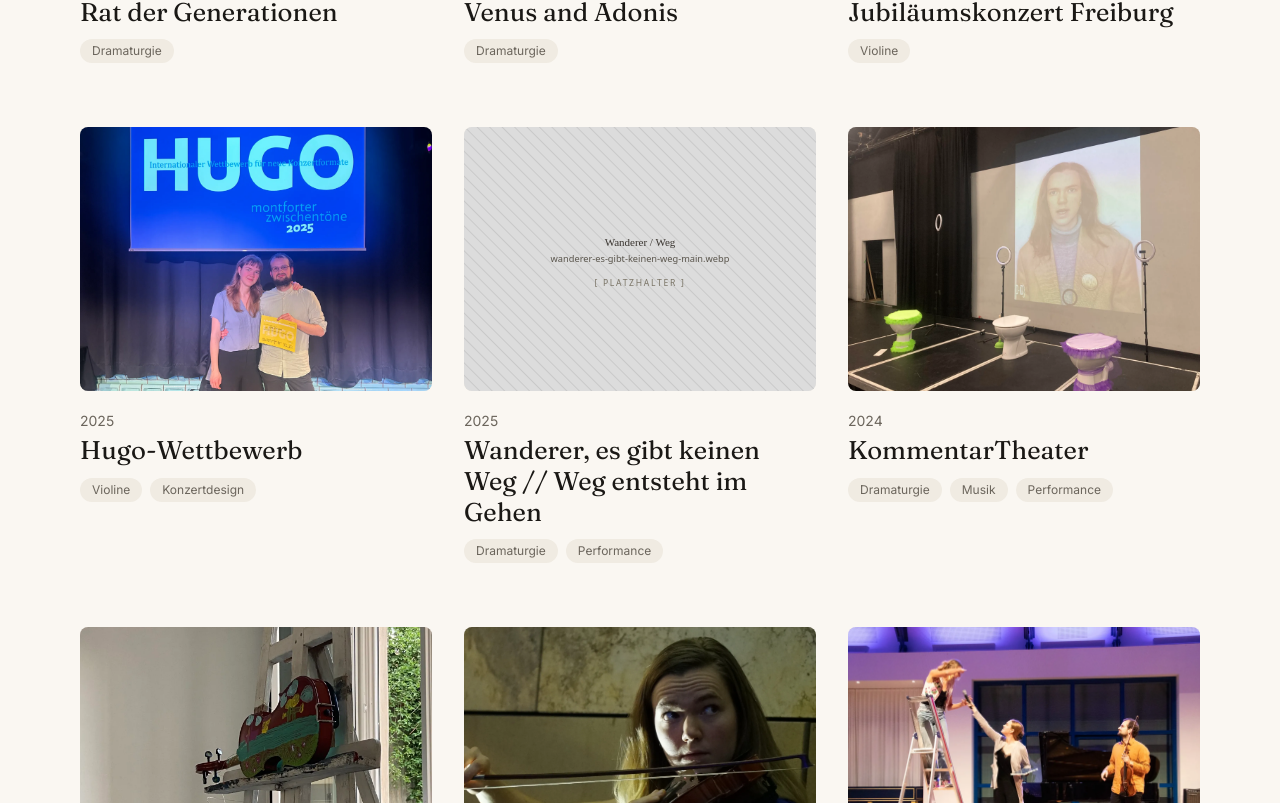
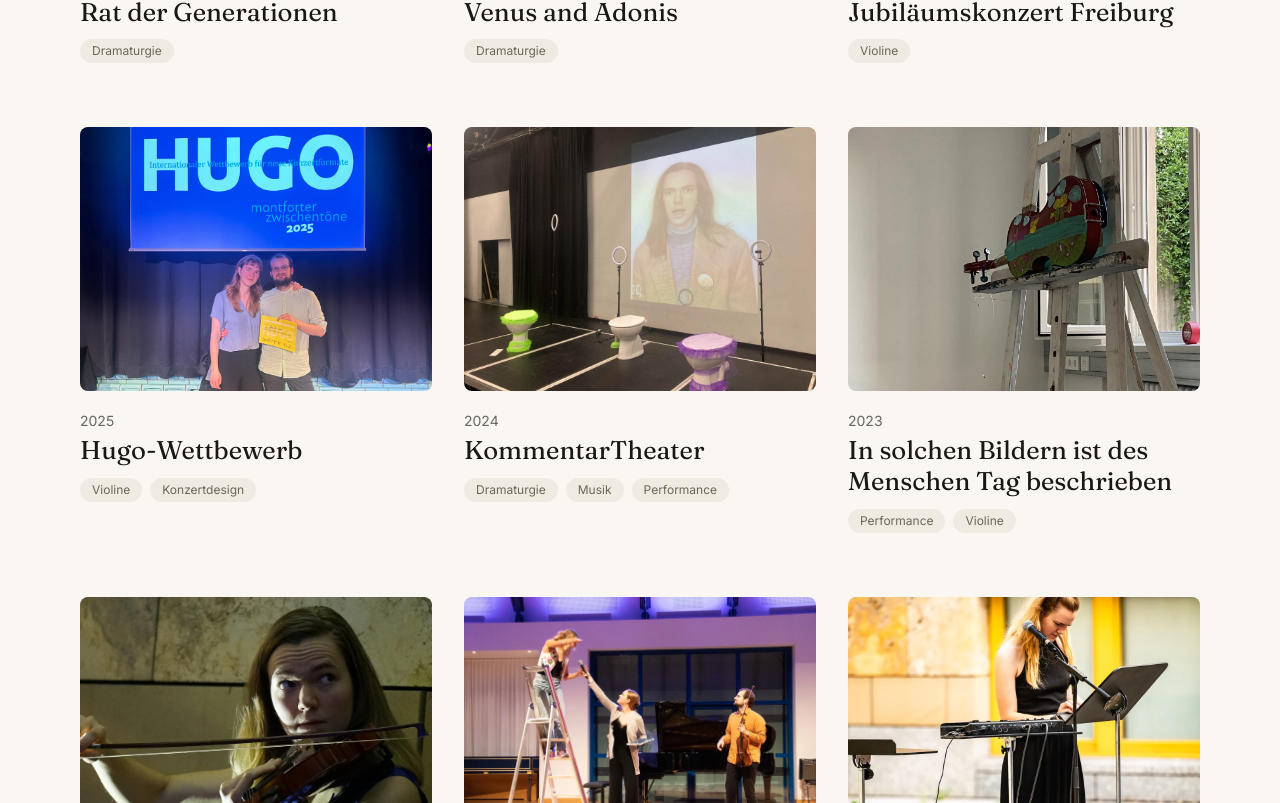
Before and after one commit to annikaspgg/persoenliche-Website, a Next.js app: page /vergangenes in a window 1280 px wide. Shown: the part 697-1500 px from the top of the page. Built offline with nearby package versions, Linux system fonts and the light colour scheme.

Commit message:
Vergangenes: Projekte ohne echte Thumbnails ausgeblendet
Wanderer es gibt keinen Weg, Primadonna 2.0, Junge Oper Baden-Württemberg
sind aus dem Listing raus, bis echte Pressefotos vorliegen. MDX-Dateien
bleiben liegen.

Co-Authored-By: Claude Opus 4.7 (1M context) <noreply@anthropic.com>

```diff
--- a/content/projects/index.ts
+++ b/content/projects/index.ts
@@ -5,14 +5,17 @@ import RatBody, { meta as ratMeta } from "./rat-der-generationen.mdx";
 import VenusBody, { meta as venusMeta } from "./venus-and-adonis.mdx";
 import JubilaeumBody, { meta as jubilaeumMeta } from "./jubilaeumskonzert-freiburg.mdx";
 import DuoBody, { meta as duoMeta } from "./duo-zwischen-hugo-wettbewerb.mdx";
-import WandererBody, { meta as wandererMeta } from "./wanderer-es-gibt-keinen-weg.mdx";
 import KommentarBody, { meta as kommentarMeta } from "./kommentar-theater.mdx";
 import InSolchenBildernBody, { meta as inSolchenBildernMeta } from "./in-solchen-bildern-des-menschen-tag.mdx";
 import KlimabuehneTransparenteBody, { meta as klimabuehneTransparenteMeta } from "./klimabuehne-transparente-welten.mdx";
 import KlimabuehnePreisBody, { meta as klimabuehnePreisMeta } from "./klimabuehne-preis-ist-heiss.mdx";
 import DreiLeseBody, { meta as dreiLeseMeta } from "./drei-leseperformances.mdx";
-import PrimadonnaBody, { meta as primadonnaMeta } from "./primadonna-2-0.mdx";
-import JungeOperBody, { meta as jungeOperMeta } from "./junge-oper-baden-wuerttemberg.mdx";
+
+// Ohne echte Thumbnails — vorerst nicht in der Liste:
+// - wanderer-es-gibt-keinen-weg
+// - primadonna-2-0
+// - junge-oper-baden-wuerttemberg
+// MDX-Dateien bleiben liegen, sobald Thumbnails da sind, hier wieder importieren + entries-Eintrag ergänzen.
 
 export type ProjectEntry = {
   meta: ProjectMeta;
@@ -24,14 +27,11 @@ const entries: ProjectEntry[] = [
   { meta: venusMeta as ProjectMeta, Body: VenusBody },
   { meta: jubilaeumMeta as ProjectMeta, Body: JubilaeumBody },
   { meta: duoMeta as ProjectMeta, Body: DuoBody },
-  { meta: wandererMeta as ProjectMeta, Body: WandererBody },
   { meta: kommentarMeta as ProjectMeta, Body: KommentarBody },
   { meta: inSolchenBildernMeta as ProjectMeta, Body: InSolchenBildernBody },
   { meta: klimabuehneTransparenteMeta as ProjectMeta, Body: KlimabuehneTransparenteBody },
   { meta: klimabuehnePreisMeta as ProjectMeta, Body: KlimabuehnePreisBody },
   { meta: dreiLeseMeta as ProjectMeta, Body: DreiLeseBody },
-  { meta: primadonnaMeta as ProjectMeta, Body: PrimadonnaBody },
-  { meta: jungeOperMeta as ProjectMeta, Body: JungeOperBody },
 ];
 
 export const projects: ProjectEntry[] = [...entries].sort((a, b) =>
```
